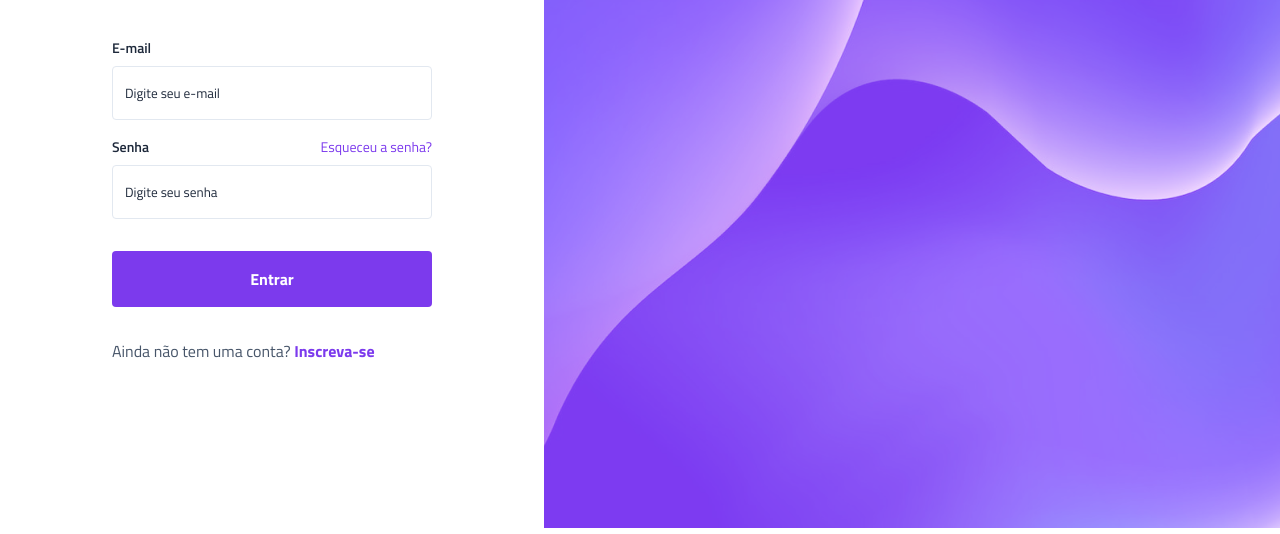
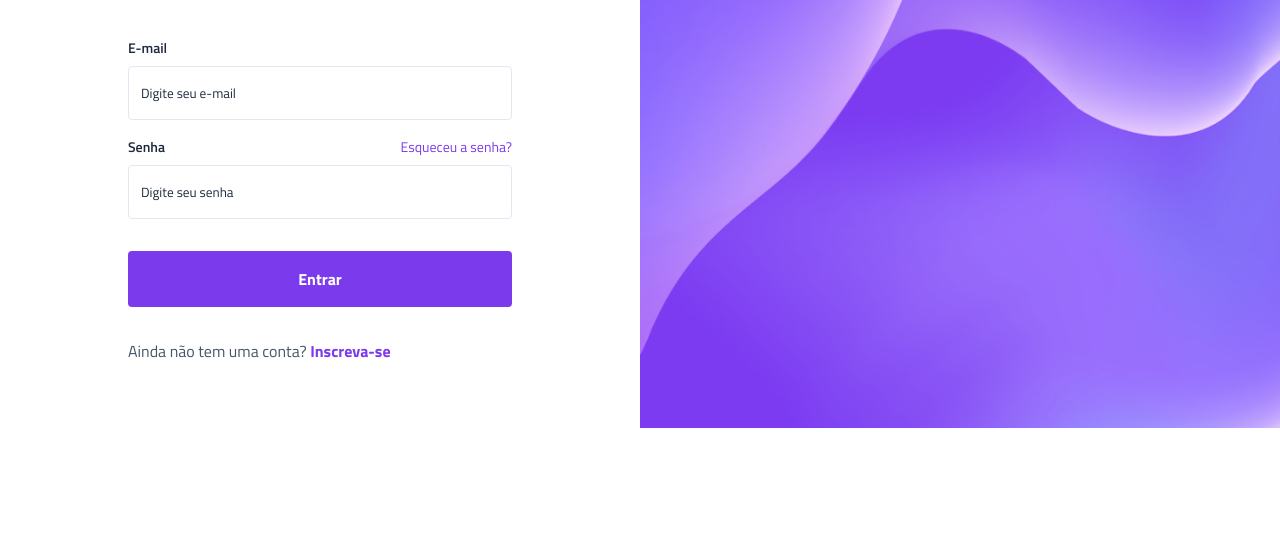
Before and after one commit to Gustavo74B/Projeto_Vertigo, a plain HTML site: page index.html in a window 1280 px wide. Shown: the part 372-906 px from the top of the page. After the commit the page ends 806 px from the top, so only its background shows below. Drawn offline with Linux system fonts and the light colour scheme.

Commit message:
ACABOUUUUUU!!!!!!!!!!

```diff
--- a/style.css
+++ b/style.css
@@ -131,6 +131,7 @@ main {
 @media(min-width: 1000px) {
     body {
         display: flex;
+        height: 100vh;
     }
 
     header {
@@ -163,6 +164,11 @@ main {
         width: 100%;
     }
 
+    .bg_desktop img {
+        width: 100%;
+        height: 100%;
+    }
+
     .descricao h1 {
         font-size: 2.25rem;
     }
```
